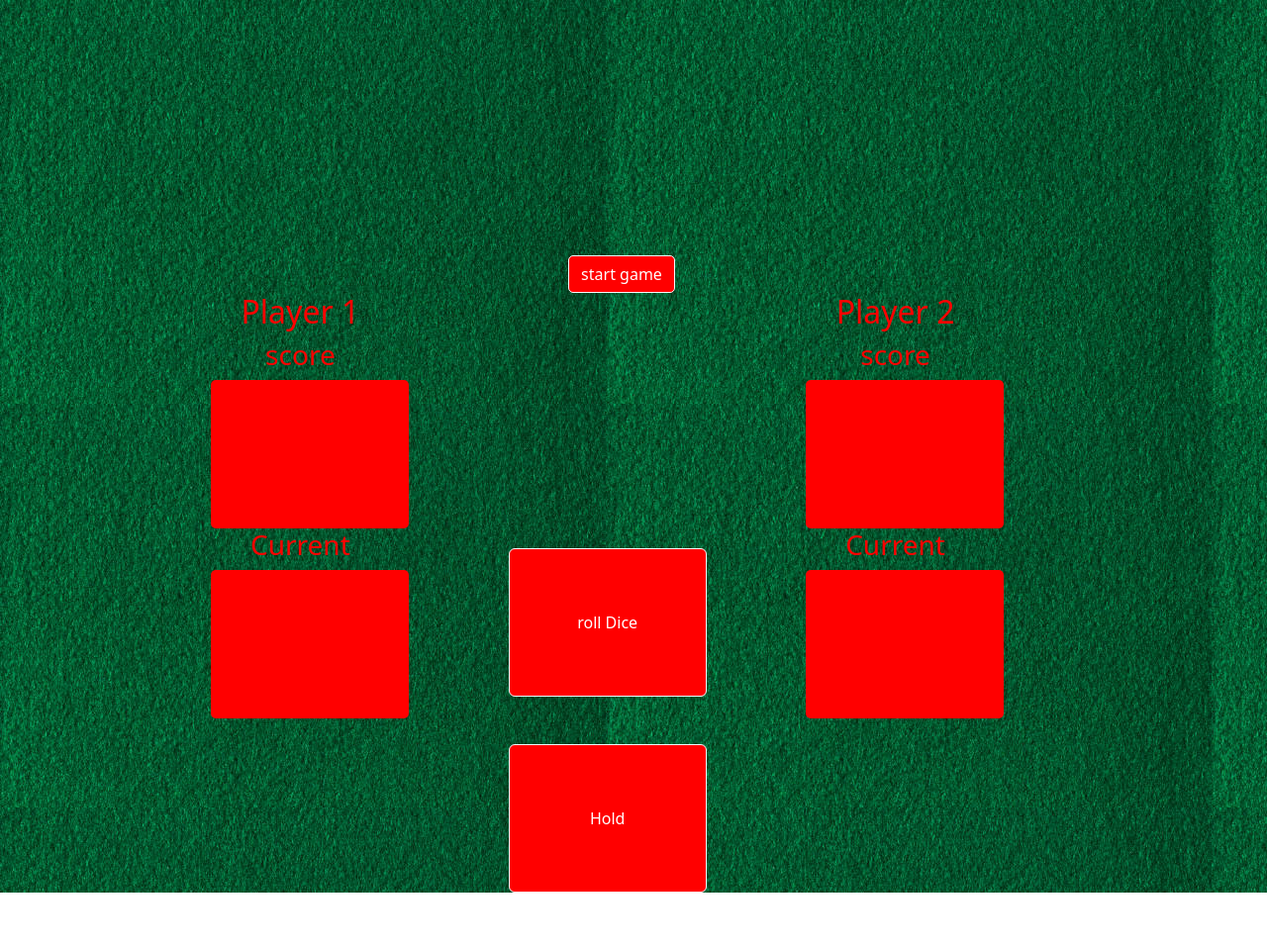
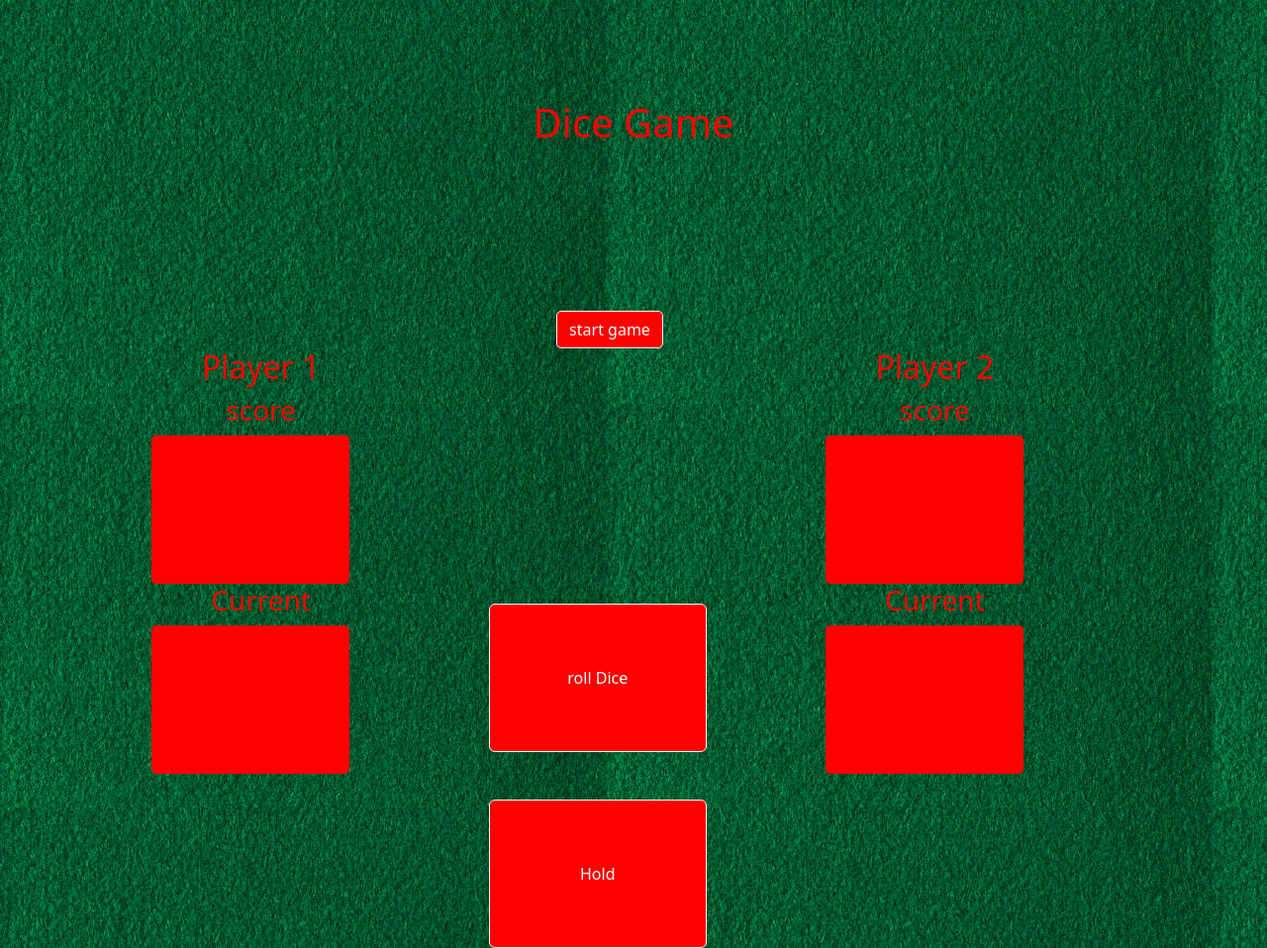
Before and after one commit to diegoply/Jeux-de-d-s-studi, a website: page jeu/index.html in a window 1280 px wide. Shown: the whole page at 99% size. Before the commit the page ends 902 px from the top, so only its background shows below. Drawn offline with nearby package versions, Linux system fonts and the light colour scheme.

Commit message:
DiceGameplayer1

```diff
--- a/jeu/index.html
+++ b/jeu/index.html
@@ -11,6 +11,11 @@
 <body class="container  d-flex justify-content-around">
     <div class="row newGameLargeur">
     <header class="container">
+        <div class="row">
+            <div class="col-12 d-flex justify-content-center me-5">
+                <h1>Dice Game</h1>
+            </div>
+        </div>
         <div class="row ">
              <div class="col-12 d-flex justify-content-center mb_5">
                 <h1 id="winner" class="d-flex align-items-center justify-content-center blockWin"></h1>
@@ -18,11 +23,12 @@
                 <div class="row">
                     <div class="col-12 d-flex justify-content-center">
 
-                <button id="buttonStart" type="button" class="btn btn-light buttonStartGame ">start game</button>
+                <button id="buttonStart" type="button" class="btn btn-light buttonStartGame me-4">start game</button>
             </div>
         </div>
-            </div>
 
+
+        </div>
     </header>
 
     <main class="container">
--- a/jeu/style.css
+++ b/jeu/style.css
@@ -16,14 +16,14 @@ body{
 
 
 #buttonHold{
-    width: 200px;
+    width: 220px;
     height:150px;
     color: white;
     background-color: red;
 }
 
 #lancerDés{
-    width: 200px;
+    width: 220px;
     height:150px;
     color: white;
     background-color: red;
```
